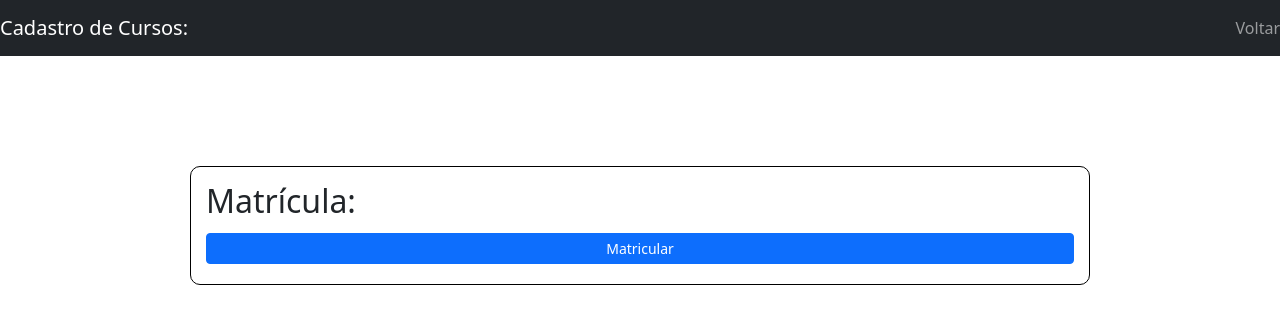
After one commit to matheus30507-prog/Projeto_Cadastro_Estudante, a PHP site: page /matricula/matricula.php in a window 1280 px wide. The commit adds this page. Shown: the top 324 px of the page. Run offline with PHP 8.4, Linux system fonts and the light colour scheme.

Commit message:
Inicializando tela de Matricula

```diff
--- a/index.php
+++ b/index.php
@@ -15,7 +15,7 @@
 	<div class="alinhamento">
 		<button type="button" class="btn btn-success" onclick="window.location.href='cadastro_estudante/estudante.php'">Cadastrar Estudante</button>
 		<button type="button" class="btn btn-primary" onclick="window.location.href='cadastro_curso/curso.php'">Cadastrar Curso</button>
-		<button type="button" class="btn btn-warning">Matricular Estudante</button>
+		<button type="button" class="btn btn-warning" onclick="window.location.href='matricula/matricula.php'">Matricular Estudante</button>
 	</div>
 </body>
 </html>
--- /dev/null
+++ b/matricula/matricula.php
@@ -0,0 +1,29 @@
+<!DOCTYPE html>
+<html>
+<head>
+	<meta charset="utf-8">
+	<meta name="viewport" content="width=device-width, initial-scale=1">
+	<title>Matrícula de Estudantes</title>
+	<link href="https://cdn.jsdelivr.net/npm/bootstrap@5.3.8/dist/css/bootstrap.min.css" rel="stylesheet">
+	<link rel="stylesheet" href="../css/style.css">
+</head>
+<body>
+	<nav class="navbar navbar-dark bg-dark">
+  		<span class="navbar-brand mb-0 h1">Cadastro de Cursos:</span>
+  		<ul class="navbar-nav mr-auto">
+      		<li class="nav-item active">
+        		<a class="nav-link" href="../index.php">Voltar</a>
+      		</li>
+      	</ul>
+	</nav>
+
+	<form class="alinhamento" method="POST" action="salvar_curso.php">
+		<h2>Matrícula:</h2>
+
+
+  		<button type="submit" class="btn btn-primary btn-sm">Matricular</button>
+
+	</form>
+
+</body>
+</html>
```
